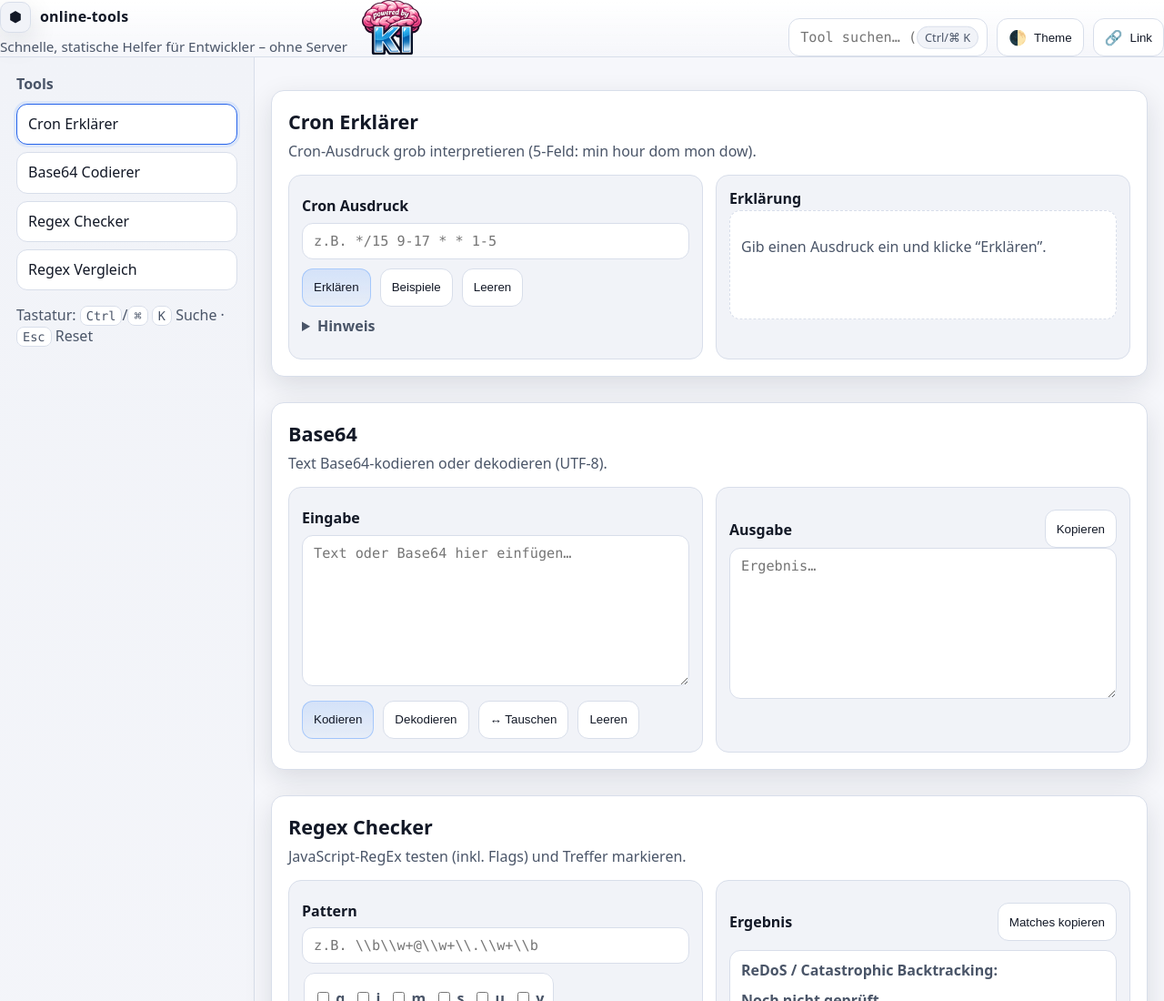
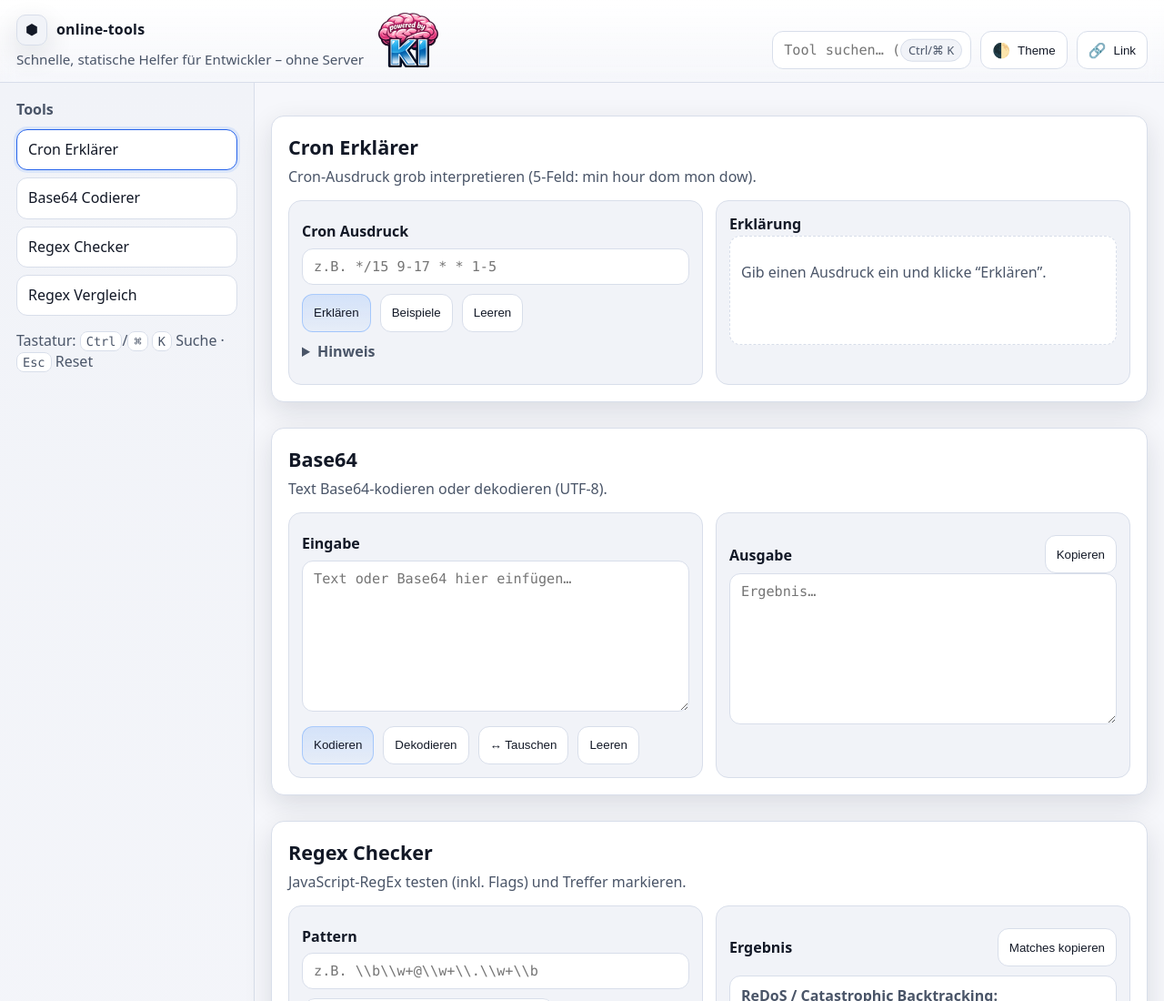
Before and after one commit to Huluvu424242/online-tools, a plain HTML site: page index.html in a window 1280 px wide. Shown: the top 1100 px of the page at 91% size. Drawn offline with Linux system fonts and the light colour scheme.

Commit message:
[regex-vergleich] layout für logo fixed

```diff
--- a/styles.css
+++ b/styles.css
@@ -96,7 +96,8 @@ a:hover {
     gap: 16px;
     align-items: flex-end;
     justify-content: space-between;
-    background: linear-gradient(180deg, var(--surface), rgba(0, 0, 0, 0));
+    padding: 14px 18px;
+    background: linear-gradient(180deg, var(--surface), rgba(0,0,0,0));
     backdrop-filter: blur(10px);
     border-bottom: 1px solid var(--border);
 }
```
